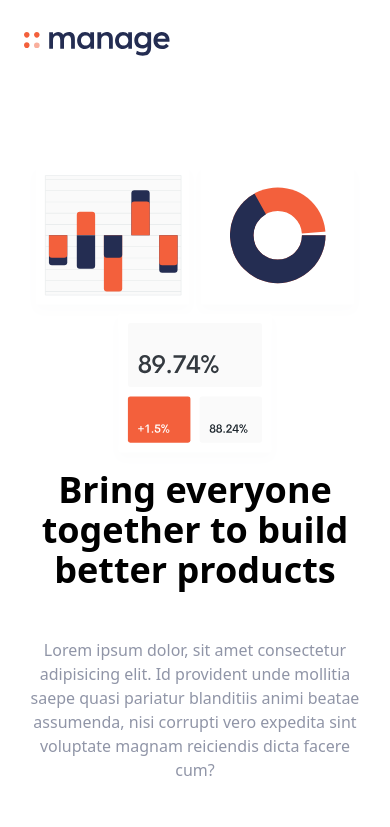
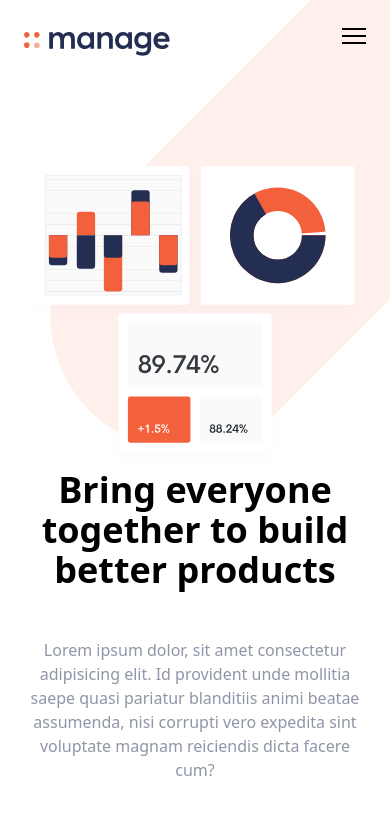
Before and after one commit to Qurbaneli/tailwind-company, a website: page index.html in a window 390 px wide. Shown: the top 827 px of the page. Drawn offline with Linux system fonts and the light colour scheme.

Commit message:
UI ready

```diff
--- a/index.html
+++ b/index.html
@@ -28,6 +28,23 @@
           class="hidden md:block p-3 px-6 pt-2 text-white bg-brightRed rounded-full baseline hover:bg-brightRedLight"
           >Get Started</a
         >
+
+        <!-- Hamburger Menu -->
+        <button id="menu-btn" class="block hamburger md:hidden focus:outline-none">
+          <span class="hamburger-top"></span>
+          <span class="hamburger-middle"></span>
+          <span class="hamburger-bottom"></span>
+        </button>
+      </div>
+      <!-- Mobile Menu -->
+      <div class="md:hidden">
+        <div id="menu" class="flex hidden absolute flex-col items-center self-end py-8 mt-10 space-y-6 font-bold bg-white sm:w-auto sm:self-center left-6 right-6 drop-shadow-md">
+          <a href="#">Pricing</a>
+          <a href="#">Product</a>
+          <a href="#">About us</a>
+          <a href="#">Careers</a>
+          <a href="#">Community</a>
+        </div>
       </div>
     </nav>
     <!-- Hero section -->
--- a/input.css
+++ b/input.css
@@ -1,3 +1,76 @@
 @tailwind base;
 @tailwind components;
 @tailwind utilities;
+
+body{
+    background-image: url('../img/bg-tablet-pattern.svg');
+    background-repeat: no-repeat;
+    background-size: 800px;
+    background-position: 90% -25%;
+
+}
+
+#cta{
+    background-image: url('../img/bg-simplify-section-desktop.svg');
+    background-repeat: no-repeat;
+}
+
+@media(max-width:576px){
+    body{
+        background-position: 50px -50px;
+        background-size: 500px;
+    }
+
+    #cta{
+        background-image: url('../img/bg-simplify-section-mobile.svg');
+    }
+}
+
+/* Hamburger Menu */
+.hamburger{
+    cursor: pointer;
+    width:24px;
+    height: 24px;
+    transition: all 0.25s;
+    position: relative;
+}
+
+.hamburger-top,
+.hamburger-middle,
+.hamburger-bottom{
+    position: absolute;
+    top:0;
+    left:0;
+    width:24px;
+    height: 2px;
+    background-color: #000;
+    transform: rotate(0);
+    transition: all 0.5s;
+}
+
+.hamburger-middle{
+    transform: translateY(7px);
+}
+
+.hamburger-bottom{
+    transform: translateY(14px);
+}
+
+.open{
+    transform: rotate(90deg);
+    transform: translateY(0px);
+}
+
+.open .hamburger-top{
+    transform: rotate(45deg) translateY(6px) translate(6px);
+
+}
+
+.open .hamburger-middle{
+    display: none;
+}
+
+.open .hamburger-bottom{
+    transform: rotate(-45deg) translateY(6px) translate(-6px);
+
+}
```
Also changed, not shown: css/main.css.
